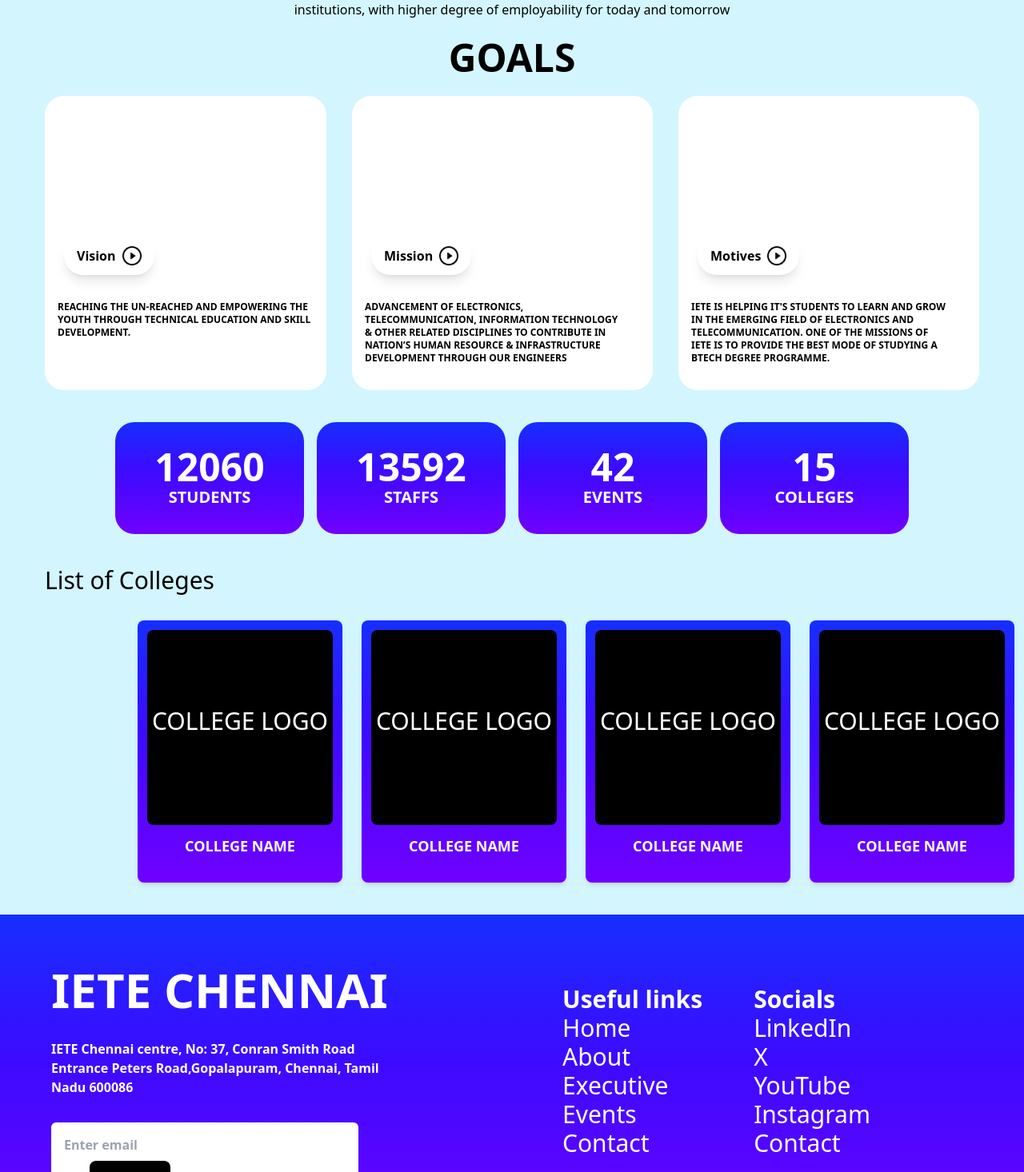
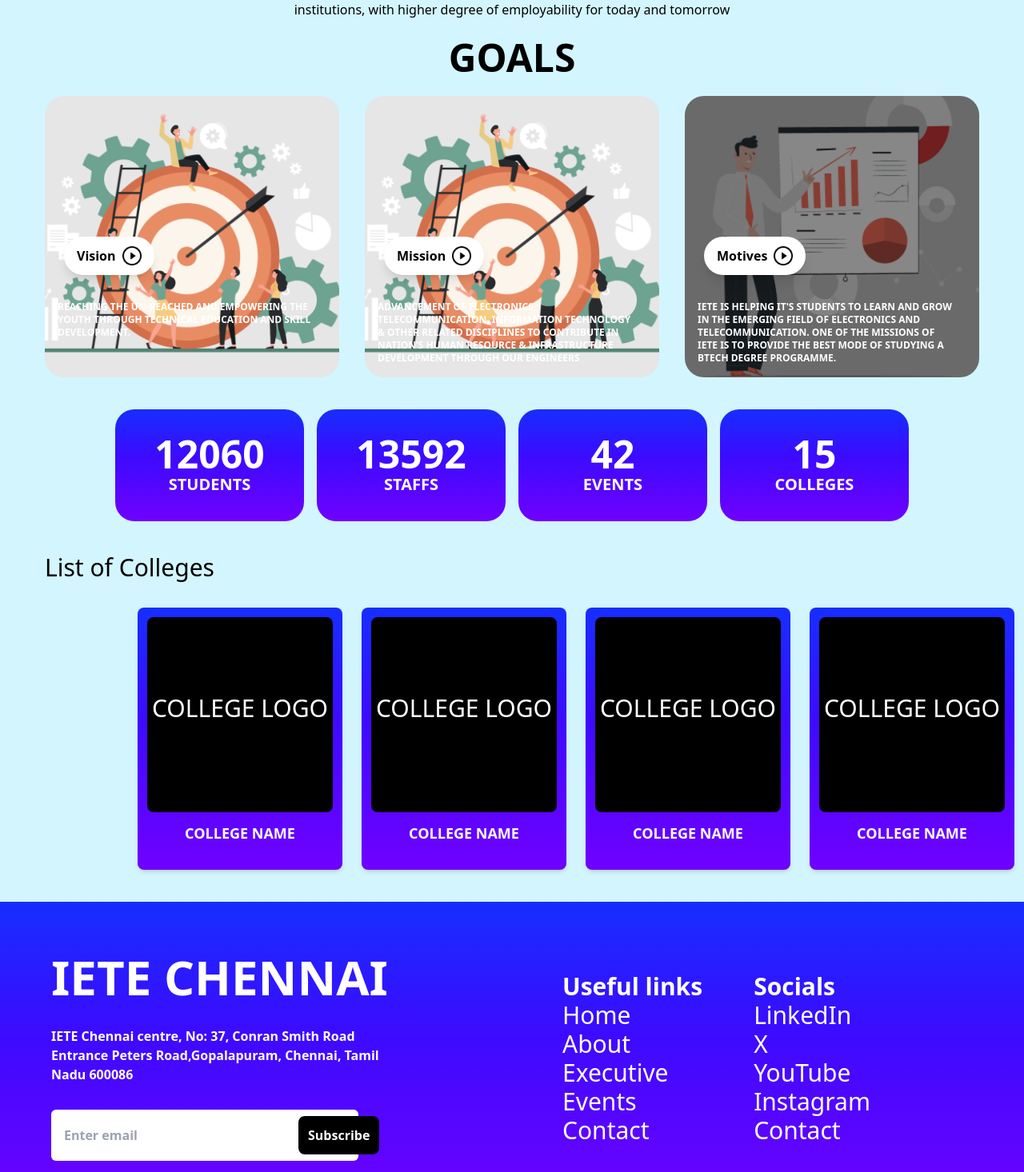
Before and after one commit to sajayprakash/IETE-Project, a React (Vite) app: page /about in a window 1280 px wide. Shown: the part 624-2090 px from the top of the page at 80% size. Built offline with nearby package versions, Linux system fonts and the light colour scheme.

Commit message:
made some resposiveness and added images for people

```diff
--- a/src/components/Activities.jsx
+++ b/src/components/Activities.jsx
@@ -13,7 +13,7 @@
     { "image": "", "title": "PROFESSIONAL RESUME WRITING", "date": "27th October, 2020 (Saturday)", "desc": "  Mr.M.Vigneshwaran (Softskill Trainer/ e-learning developer)gave a guidance session on RESUME building in a Professional manner" },
     { "image": "", "title": "PROFESSIONAL RESUME WRITING", "date": "27th October, 2020 (Saturday)", "desc": "  Mr.M.Vigneshwaran (Softskill Trainer/ e-learning developer)gave a guidance session on RESUME building in a Professional manner" }
   ]
-  // "/src/assets/Executive_comitttee/arun.jpeg"
+
   return (
     <>
       <>
@@ -22,8 +22,8 @@
             <div>
               <form action="" class="relative">
                 <input type="search" onChange={(e) => setSearch(e.target.value)}
-                  class="peer cursor-pointer relative z-10 h-12 w-12 rounded-full border bg-transparent pl-12 outline-none focus:w-full focus:cursor-text focus:border-lime-300 focus:pl-16 focus:pr-4" />
-                <svg xmlns="http://www.w3.org/2000/svg" class="absolute inset-y-0 my-auto h-8 w-12 border-r border-transparent stroke-gray-500 px-3.5 peer-focus:border-lime-300 peer-focus:stroke-lime-500" fill="none" viewBox="0 0 24 24" stroke="currentColor" stroke-width="2">
+                  class="peer cursor-pointer relative z-10 h-12 w-12 rounded-full border bg-transparent pl-12 outline-none focus:w-full focus:cursor-text focus:border-sky-300 focus:pl-16 focus:pr-4" />
+                <svg xmlns="http://www.w3.org/2000/svg" class="absolute inset-y-0 my-auto h-8 w-12 border-r border-transparent stroke-gray-500 px-3.5 peer-focus:border-sky-300 peer-focus:stroke-sky-500" fill="none" viewBox="0 0 24 24" stroke="currentColor" stroke-width="2">
                   <path stroke-linecap="round" stroke-linejoin="round" d="M21 21l-6-6m2-5a7 7 0 11-14 0 7 7 0 0114 0z" />
                 </svg>
               </form>
--- a/src/components/Footer.jsx
+++ b/src/components/Footer.jsx
@@ -10,13 +10,13 @@
             IETE Chennai centre, No: 37, Conran Smith Road Entrance Peters
             Road,Gopalapuram, Chennai, Tamil Nadu 600086
           </p>
-          <div className="bg-white mt-8 p-2 rounded-md max-w-sm">
+          <div className="bg-white flex justify-between  mt-8 p-2 pr-0 rounded-md max-w-sm">
             <input
               type="email"
               placeholder="Enter email"
               className="rounded-sm text-black focus:outline-none p-2"
             />
-            <button className="rounded-lg bg-black md:p-3 p-2 md:ml-10">
+            <button className="rounded-lg bg-black mr-3 md:p-3 p-2 md:ml-10">
               Subscribe
             </button>
           </div>
--- a/src/components/Intro.jsx
+++ b/src/components/Intro.jsx
@@ -8,7 +8,7 @@
           Learning Today, <br />
           Leading Tomorrow
         </h1>
-        <div className="md:pt-32 md:pl-20 pt-16">
+        <div className="md:pt-32 md:pl-20 md:mt-10 pt-16">
           <h2 className="md:text-3xl sm:pb-9 md:pb-9 text-xl text-center pb-4 font-bold">
             Upcoming Events &amp; Updates
           </h2>
@@ -39,7 +39,7 @@
             location.href = "/about";
           }}
         >
-          Read More  ->
+          Read More  -&gt;
         </button>
       </div>
       <div className="bg-purple-gradient text-white font-bold  flex justify-between">
--- a/src/routes/About.jsx
+++ b/src/routes/About.jsx
@@ -1,5 +1,7 @@
 import { Navbar, Footer } from "../components";
 import play from '../assets/play.png'
+import vision from '../assets/vision.webp'
+import motive from '../assets/motive.png'
 
 export default function About() {
   return (
@@ -73,33 +75,33 @@
             </li>
           </ul> */}
 
-          <div className="flex flex-row justify-center gap-8">
-            <div className="rounded-3xl bg-white w-86 flex flex-col items-start p-4">
+          <div className="flex md:flex-row flex-col items-center md:justify-center gap-8">
+            <div className="rounded-3xl bg-white w-96 flex flex-col items-start p-4" style={{backgroundImage:'url(/src/assets/vision.webp)',backgroundSize: "cover", backgroundPosition: "center", backgroundColor: "rgba(0, 0, 0, 0.5)"}}>
               <div className="h-40"></div>
-              <div className="rounded-3xl ml-2 shadow-lg h-12 p-4 gap-2 mb-8 flex items-center">
+              <div className="bg-white rounded-3xl ml-2 shadow-lg h-12 p-4 gap-2 mb-8 flex items-center">
                 <button className="">Vision</button>
                 <img className="w-6 h-6" src={play}></img>
               </div>
-              <p className="uppercase text-xs w-80 pb-4 text-left">Reaching the un-reached and empowering the youth through Technical
+              <p className="text-white uppercase text-xs w-80 h-20 pb-4 text-left">Reaching the un-reached and empowering the youth through Technical
                 Education and Skill Development.</p>
             </div>
-            <div className="rounded-3xl bg-white w-96 flex flex-col items-start p-4">
+            <div className="rounded-3xl bg-white w-96 flex flex-col items-start p-4" style={{backgroundImage:'url(/src/assets/vision.webp)',backgroundSize: "cover", backgroundPosition: "center", backgroundColor: "rgba(0, 0, 0, 0.5)"}}>
               <div className="h-40"></div>
-              <div className="rounded-3xl ml-2 shadow-lg h-12 p-4 gap-2 mb-8 flex items-center">
+              <div className="bg-white rounded-3xl ml-2 shadow-lg h-12 p-4 gap-2 mb-8 flex items-center">
                 <button className="">Mission</button>
                 <img className="w-6 h-6" src={play}></img>
               </div>
-              <p className="uppercase text-xs w-80 pb-4 text-left">Advancement of Electronics, Telecommunication, Information
+              <p className="text-white uppercase text-xs h-20 w-80 pb-4 text-left">Advancement of Electronics, Telecommunication, Information
                 Technology & other related disciplines to contribute in Nation’s
                 Human Resource & Infrastructure Development through our Engineers</p>
             </div>
-            <div className="rounded-3xl bg-white w-96 flex flex-col items-start p-4">
+            <div className="rounded-3xl bg-white w-96 flex flex-col items-start p-4" style={{backgroundImage:'url(/src/assets/motive.png)',backgroundSize: "cover", backgroundPosition: "center", backgroundColor: "rgba(0, 0, 0, 0.5)"}}>
               <div className="h-40"></div>
-              <div className="rounded-3xl ml-2 shadow-lg h-12 p-4 gap-2 mb-8 flex items-center">
+              <div className="bg-white rounded-3xl ml-2 shadow-lg h-12 p-4 gap-2 mb-8 flex items-center">
                 <button className="">Motives</button>
                 <img className="w-6 h-6" src={play}></img>
               </div>
-              <p className="uppercase text-xs w-80 pb-4 text-left">IETE is helping it's students to learn and grow in the emerging
+              <p className="text-white uppercase h-20 text-xs w-80 pb-4 text-left">IETE is helping it's students to learn and grow in the emerging
                 field of Electronics and Telecommunication. One of the missions of
                 IETE is to provide the best mode of studying a Btech degree
                 programme.</p>
@@ -109,7 +111,7 @@
 
         </div>
         <div className="sm:flex sm:text-3xl sm:gap-4  flex justify-center text-center md:text-5xl text-xl md:gap-4 gap-2 mx-1 md:mx-36  ">
-          <div className="bg-purple-gradient text-white rounded-3xl md:p-8 p-2 w-80">
+          <div className="bg-purple-gradient text-white rounded-3xl md:p-8 p-3 w-80">
             <h3 className="font-bold">
               12060 <br />
               <h2 className=" text-xl"> STUDENTS</h2>
--- a/src/routes/Contact.jsx
+++ b/src/routes/Contact.jsx
@@ -4,18 +4,18 @@
   return (
     <>
       <Navbar />
-      <div className="bg-lightcolor">
+      <div className="bg-lightcolor ">
       <div className="md:flex md:mx-10 mx-4 py-14 justify-between">
         <div className="pb-4">
-          <h1 className="font-bold text-5xl">Contact us for more</h1>
-          <p className="font-normal pt-10 text-xl pl-2">
+          <h1 className="font-bold text-5xl text-center">Contact us for more</h1>
+          <p className="font-normal pt-10 text-xl pl-2 text-center">
             Fill out this form and we will get back to you shortly!
           </p>
-          <form action="" className="flex flex-col pt-8 max-w-md">
+          <form action="" className="flex flex-col pt-8 md:mx-0 mx-12 max-w-md ">
             <input
               type="text"
               placeholder="Contact Name"
-              className="m-4 border-b-2 border-black"
+              className="m-4 border-b-2 border-black "
             />
             <input
               type="number"
```
Also changed, not shown: src/routes/Executive.jsx (+14 -13 lines), src/assets/motive.png (added), src/assets/vision.webp (added).
